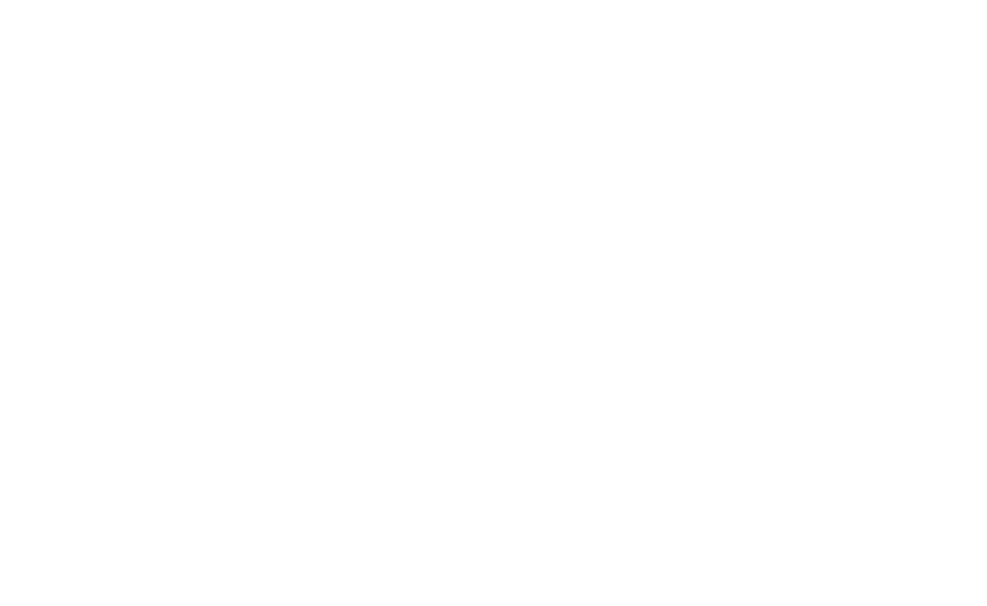
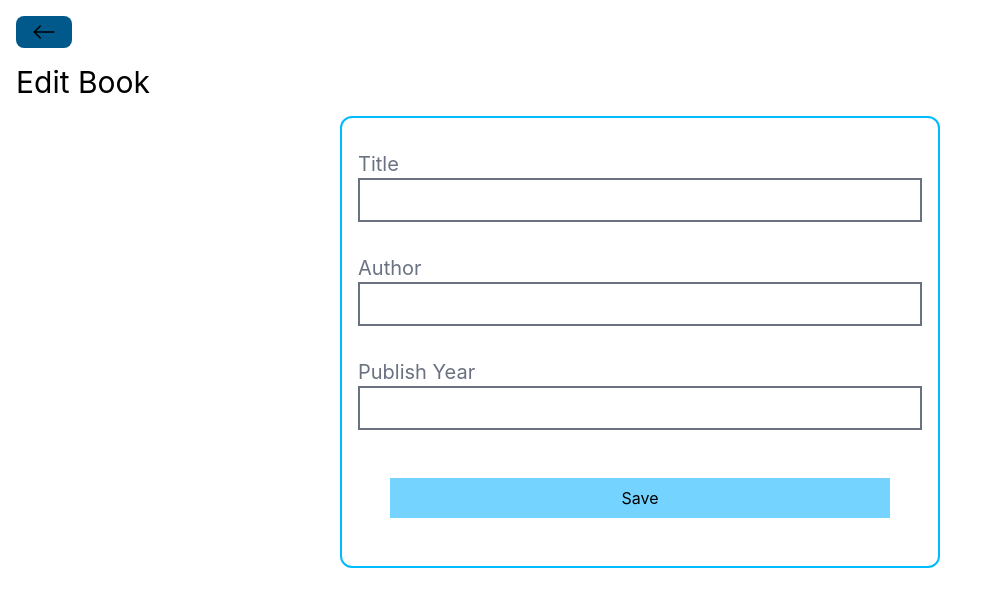
Before and after one commit to solomon-drn/mern-bookstore, a React app in the folder frontend/: page /books/edit/1 in a window 1280 px wide. Shown: the top 606 px of the page, without its empty margins (0-987 px from the left). Built offline with nearby package versions, Linux system fonts and the light colour scheme; no server answers; the HTML template or start-up script is replaced by a standard one.

Commit message:
feat: add edit book page

```diff
--- a/frontend/src/pages/CreateBook.jsx
+++ b/frontend/src/pages/CreateBook.jsx
@@ -12,7 +12,7 @@
   const navigate = useNavigate();
 
   const saveBook = () => {
-    setLoading(true)
+    setLoading(true);
     const data = { title, author, publishYear };
     axios
       .post("http://localhost:4000/api/v1/books/create", data)
@@ -34,40 +34,36 @@
       {loading ? <Spinner /> : ""}
       <div className="flex flex-col border-2 border-sky-400 rounded-xl w-[600px] p-4 mx-auto">
         <div className="my-4">
-          <label className="text-xl mr-4 text-gray-500">
-            Title
-          </label>
-          <input type="text"
+          <label className="text-xl mr-4 text-gray-500">Title</label>
+          <input
+            type="text"
             value={title}
             onChange={(e) => setTitle(e.target.value)}
             className="border-2 border-gray-500 px-4 py-2 w-full"
           />
         </div>
         <div className="my-4">
-          <label className="text-xl mr-4 text-gray-500">
-            Author
-          </label>
-          <input type="text"
+          <label className="text-xl mr-4 text-gray-500">Author</label>
+          <input
+            type="text"
             value={author}
             onChange={(e) => setAuthor(e.target.value)}
             className="border-2 border-gray-500 px-4 py-2 w-full"
           />
         </div>
         <div className="my-4">
-          <label className="text-xl mr-4 text-gray-500">
-            Publish Year
-          </label>
-          <input type="text"
+          <label className="text-xl mr-4 text-gray-500">Publish Year</label>
+          <input
+            type="text"
             value={publishYear}
             onChange={(e) => setPublishYear(e.target.value)}
             className="border-2 border-gray-500 px-4 py-2 w-full"
           />
-          <div className="flex justify-center">
-
-          <button className="p-2 w-100 bg-sky-300 m-8 w-30" onClick={saveBook}>
+        </div>
+        <div className="flex justify-center">
+          <button className="p-2 w-full bg-sky-300 m-8 " onClick={saveBook}>
             Save
           </button>
-          </div>
         </div>
       </div>
     </div>
--- a/frontend/src/pages/EditBook.jsx
+++ b/frontend/src/pages/EditBook.jsx
@@ -1,11 +1,93 @@
-import React from 'react'
+import { useState, useEffect } from "react";
+import BackButton from "../components/BackButton";
+import Spinner from "../components/Spinner";
+import axios from "axios";
+import { useNavigate, useParams } from "react-router-dom";
 
-const Editbook = () => {
+const EditBook = () => {
+  const [title, setTitle] = useState("");
+  const [author, setAuthor] = useState("");
+  const [publishYear, setPublishYear] = useState("");
+  const [loading, setLoading] = useState(true);
+  const navigate = useNavigate();
+  const { id } = useParams();
+
+  useEffect(() => {
+    axios
+      .get(`http://localhost:4000/api/v1/books/${id}`)
+      .then((response) => {
+        setTitle(response.data.title);
+        setAuthor(response.data.author);
+        setPublishYear(response.data.publishYear);
+        setLoading(false);
+      })
+      .catch((error) => {
+        setLoading(false);
+        alert("An error occurred. Please check your console");
+        console.log(error)
+      });
+  }, [id]);
+
+  const editBook = () => {
+    setLoading(true);
+    const data = { title, author, publishYear };
+    axios
+      .patch(`http://localhost:4000/api/v1/books/${id}`, data)
+      .then(() => {
+        setLoading(false);
+        navigate("/");
+      })
+      .catch((error) => {
+        setLoading(false);
+        alert("An error occurred. Please check the console");
+        console.log(error);
+      });
+  };
+
   return (
-    <div>
+    <div className="p-4">
+      <BackButton />
+      <h1 className="text-3xl my-4">Edit Book</h1>
+      {loading ? <Spinner /> : (
+        <div className="flex flex-col border-2 border-sky-400 rounded-xl w-[600px] p-4 mx-auto">
+          <div className="my-4">
+            <label className="text-xl mr-4 text-gray-500">Title</label>
+            <input
+              type="text"
+              value={title}
+              onChange={(e) => setTitle(e.target.value)}
+              className="border-2 border-gray-500 px-4 py-2 w-full"
+            />
+          </div>
+          <div className="my-4">
+            <label className="text-xl mr-4 text-gray-500">Author</label>
+            <input
+              type="text"
+              value={author}
+              onChange={(e) => setAuthor(e.target.value)}
+              className="border-2 border-gray-500 px-4 py-2 w-full"
+            />
+          </div>
+          <div className="my-4">
+            <label className="text-xl mr-4 text-gray-500">Publish Year</label>
+            <input
+              type="text"
+              value={publishYear}
+              onChange={(e) => setPublishYear(e.target.value)}
+              className="border-2 border-gray-500 px-4 py-2 w-full"
+            />
+          </div>
+          <div className="flex justify-center">
+            <button
+              className="p-2 w-full bg-sky-300 m-8"
+              onClick={editBook}
+            >
+              Save
+            </button>
+          </div>
+        </div>)}
+    </div >
+  );
+};
 
-    </div>
-  )
-}
-
-export default Editbook
+export default EditBook;
```
